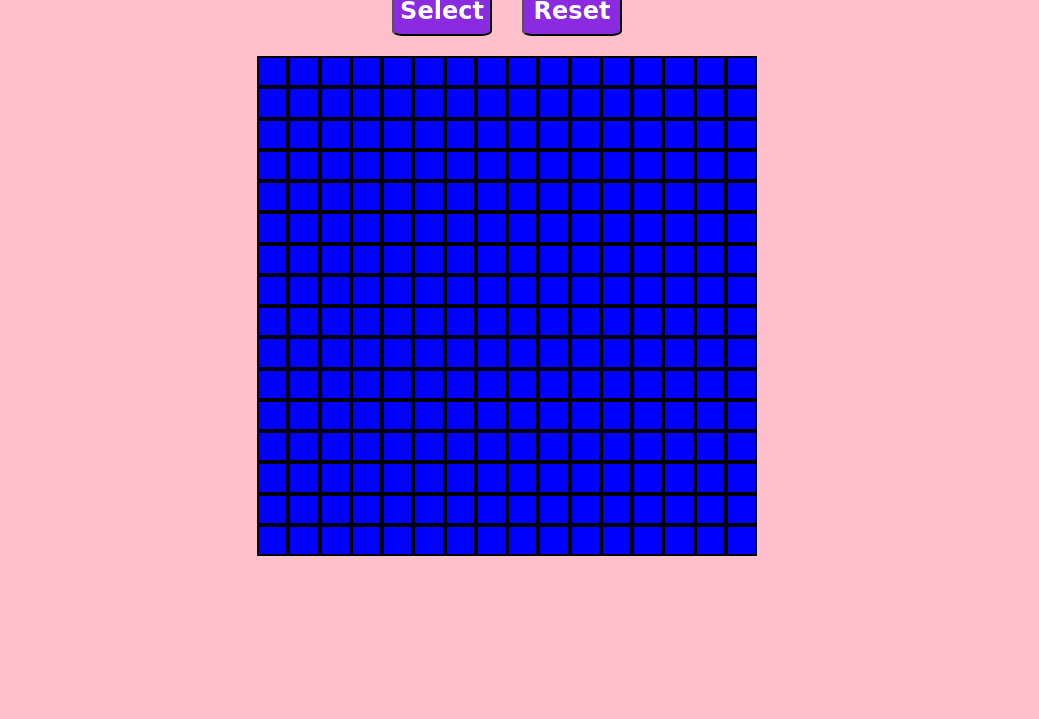
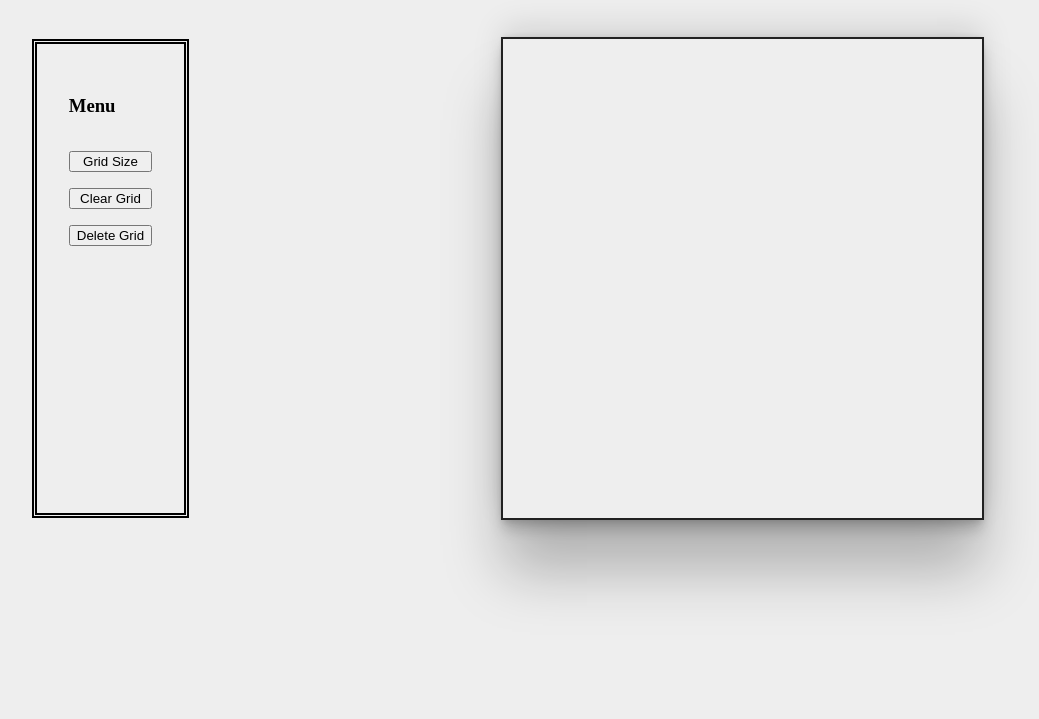
Before and after one commit to Markfla/Etch-A-Sketch, a plain HTML site: page index.html in a window 1280 px wide. Shown: the part 81-800 px from the top of the page, without its empty margins (133-1172 px from the left). Drawn offline with Linux system fonts and the light colour scheme.

Commit message:
got lazy and copied working finished copy

```diff
--- a/index.html
+++ b/index.html
@@ -1,18 +1,28 @@
+
 <!DOCTYPE html>
-<html>
+<html lang="en">
+
 <head>
     <meta charset="UTF-8">
+    <meta name="viewport" content="width=device-width, initial-scale=1.0">
     <title>Etch-a-Sketch</title>
+    <link rel="stylesheet" href="style.css">
+    <script src="index.js" defer></script>
+</head>
 
-    <link rel="stylesheet" href="style.css"/>
-</head>
 <body>
-    <h1>Etch-a-Sketch Project</h1>
-    <div class="buttons">
-        <button id="select">Select</button>
-        <button id="reset">Reset</button>
+    <h1>Etch-a-Sketch</h1>
+    <div class="content">
+        <div class="menu">
+            <h3>Menu</h3>
+            <button>Grid Size</button>
+            <button>Clear Grid</button>
+            <button>Delete Grid</button>
+        </div>
+        <div class="sketchPad">
+
+        </div>
     </div>
-    <div class = "grid" id="container"></div>
-    <script src="script.js" defer></script>
 </body>
+
 </html>
--- a/script.js
+++ b/script.js
@@ -1,45 +1,36 @@
-let container = document.getElementById("container");
-let select = document.getElementById("select");
-let reset = document.getElementById("reset");
+const sketchPad = document.querySelector('.sketchPad');
+const gridSize = document.querySelector('.menu button:nth-child(2)');
+const clearGrid = document.querySelector('.menu button:nth-child(3)');
+const deleteGrid = document.querySelector('.menu button:nth-child(4)');
 
-createGrid(16);
 
-select.addEventListener('click', () => {
-    resetGrid();
-    let num = parseInt(prompt("enter a number between 1 and 100 included"));
-    while(isNaN(num) || num > 100 || num < 0){
-        alert("Input error");
-        num = parseInt(prompt("Enter a number between 1 and 100 included"));
+function generateGrid(num) {
+    while (sketchPad.firstChild) {
+        sketchPad.removeChild(sketchPad.firstChild);
     }
-       createGrid(num);});
+    for (let i = 1; i <= num * num; i++) {
+        const childDiv = document.createElement('div')
+        childDiv.style.cssText = `width: ${479.5 / num}px; height: ${479.5 / num}px; outline: 1px solid #36454F;`
 
-// create the grid of specified size
-function createGrid(size){
-    for(let i=0; i < size; i++){
-        let row = document.createElement('div');
-        row.classList.add('grid-row');
-        container.appendChild(row);
-        for(let j=0; j < size; j++){
-            let cell = document.createElement('div');
-            cell.classList.add('grid-cell');
-            cell.addEventListener('mouseover', (e) => e.target.style.backgroundColor = randomColor());
-            row.appendChild(cell);
+        childDiv.addEventListener('mouseenter', () => {
+            childDiv.classList.add('childDivColor');
+        })
+
+        sketchPad.appendChild(childDiv)
+
+        clearGrid.addEventListener('click', () => {
+            childDiv.classList.remove('childDivColor')
+        })
     }
 }
-}
 
-// create and return a random color
-function randomColor(){
-    let r = Math.floor(Math.random() * 256);
-    let g = Math.floor(Math.random() * 256);
-    let b = Math.floor(Math.random() * 256);
+gridSize.addEventListener('click', () => {
+    let num = +prompt(`Enter grid dimension`);
+    generateGrid(num);
+})
 
-    let color = "rgb(" + r + "," + g + "," + b + ")";
-    return color;
-}
-
-function resetGrid(){
-    container.innerHTML = '';
-}
-
-reset.addEventListener('click', () => resetGrid());
+deleteGrid.addEventListener('click', () => {
+    while (sketchPad.firstChild) {
+        sketchPad.removeChild(sketchPad.firstChild);
+    }
+})
--- a/style.css
+++ b/style.css
@@ -1,62 +1,34 @@
-* {
-    margin: 0;
-    padding: 0;
-    box-sizing: border-box;
-  }
-
 body {
-   /* background-color: rgba(217, 203, 203, 0.663);*/
-   background-color: pink;
-   display: flex;
-   flex-direction: column;
-   justify-content: center;
-   align-items: center;
+    background-color: #eee;
+    display: flex;
+    flex-direction: column;
+    align-items: center;
+    gap: 2rem;
 }
 
-h1 {
-    margin-top: 10px;
-    text-align: center;
-    background-color: yellowgreen;
+.content {
+    display: flex;
+    width: 100%;
+    justify-content: space-around;
 }
 
-#container{
+.menu {
     display: flex;
     flex-direction: column;
-    flex-wrap: wrap;
-    background-color: white;
-    height: 500px;
-    width: 500px;
-    margin-top: 20px;
+    gap: 1rem;
+    border: 5px double black;
+    padding: 2rem;
 }
 
-.buttons {
+.sketchPad {
     display: flex;
-    gap: 30px;
-    margin-top: 10px;
-    padding-top: 10px;
+    flex-wrap: wrap;
+    width: 479.5px;
+    height: 479.5px;
+    outline: 2px solid #212121;
+    box-shadow: rgba(0, 0, 0, 0.25) 0px 54px 55px, rgba(0, 0, 0, 0.12) 0px -12px 30px, rgba(0, 0, 0, 0.12) 0px 4px 6px, rgba(0, 0, 0, 0.17) 0px 12px 13px, rgba(0, 0, 0, 0.09) 0px -3px 5px;
 }
 
-.buttons > button {
-    width: 100px;
-    height: 50px;
-    background-color: blueviolet;
-    color: white;
-    font-size: 1.5rem;
-    font-family: cursive;
-    font-weight: 900;
-    border-radius: 10%;
+.childDivColor {
+    background-color: black;
 }
-#select:hover, #reset:hover {
-    transform : scale(1.2, 1.2);
-}
-
-.grid-row {
-    display: flex;
-    flex: 1;
-}
-
-.grid-cell {
-    flex: 1;
-    background-color: blue;
-    border: 2px solid black;
-}
```
